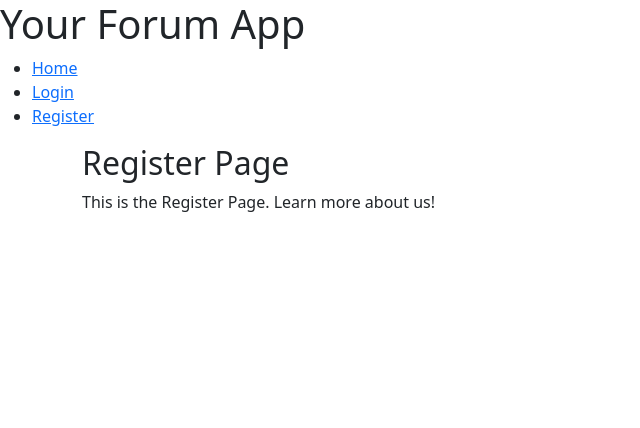
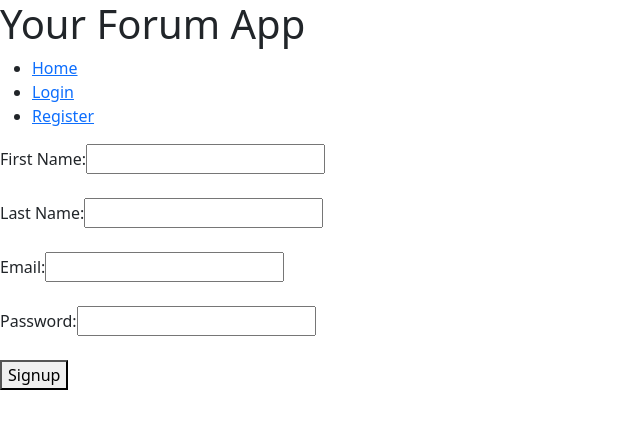
Before and after one commit to BeyondReddit/RedditFrontendInitial, a React (Vite) app in the folder my-react-app2/: page /register in a window 1280 px wide. Shown: the top 428 px of the page, without its empty margins (0-640 px from the left). Built offline with nearby package versions, Linux system fonts and the light colour scheme.

Commit message:
login and regis no bootstrap

```diff
--- a/my-react-app2/package.json
+++ b/my-react-app2/package.json
@@ -8,10 +8,13 @@
     "build": "vite build",
     "lint": "eslint . --ext js,jsx --report-unused-disable-directives --max-warnings 0",
     "preview": "vite preview"
+
   },
   "dependencies": {
     "bootstrap": "^5.3.2",
+    "http-proxy-middleware": "^2.0.6",
     "react": "^18.2.0",
+    "react-bootstrap": "^2.10.0",
     "react-dom": "^18.2.0",
     "react-router-dom": "^6.22.0"
   },
--- a/my-react-app2/src/App.jsx
+++ b/my-react-app2/src/App.jsx
@@ -6,6 +6,8 @@ import LoginPage from './pages/login/LoginPage.jsx';
 import RegisterPage from './pages/register/RegisterPage.jsx';
 import { BrowserRouter as Router, Route, Routes } from 'react-router-dom';
 import VisitorHomePage from "./pages/visitor/visitor_home/VisitorHomePage.jsx";
+import AdminHomePage from "./pages/admin/admin_home/AdminHomePage.jsx";
+import UserHomePage from "./pages/user/user_home/UserHomePage.jsx";
 
 
 
@@ -18,10 +20,11 @@ const App = () => {
             <Header />
 
             <Routes>
-
                 <Route path="/visitor-home" element={<VisitorHomePage />} />
                 <Route path="/login" element={<LoginPage />} />
                 <Route path="/register" element={<RegisterPage />} />
+                <Route path="/admin-home" element={<AdminHomePage/>} />
+                <Route path="/user-home" element={<UserHomePage/>} />
 
             </Routes>
         </Router>
--- a/my-react-app2/src/pages/admin/admin_home/AdminHomePage.jsx
+++ b/my-react-app2/src/pages/admin/admin_home/AdminHomePage.jsx
@@ -0,0 +1,8 @@
+const AdminHomePage = () => {
+    return (
+        <div>
+            <h2>AdminHomePage</h2>
+        </div>
+    );
+}
+export default AdminHomePage;
--- a/my-react-app2/src/pages/login/LoginPage.jsx
+++ b/my-react-app2/src/pages/login/LoginPage.jsx
@@ -1,15 +1,149 @@
 import React from "react";
+
+import { Container, Form, Button } from 'react-bootstrap';
+import { useState } from 'react';
+import axios from 'axios';
+import { useNavigate } from 'react-router-dom';
 
 
 const LoginPage = () => {
+    const [loginData, setLoginData] = useState({
+        email: '',
+        password: '',
+    });
+
+    const [errors, setErrors] = useState({});
+    const navigate = useNavigate();
+
+    const handleInputChange = (e) => {
+        const { name, value } = e.target;
+        setLoginData({ ...loginData, [name]: value });
+    };
+
+    const validateForm = () => {
+        const errors = {};
+
+        // Check for not-empty email
+        if (!loginData.email.trim()) {
+            errors.email = 'Email is required';
+        } else if (!isValidEmail(loginData.email)) {
+            errors.email = 'Invalid email format';
+        }
+
+        // Check for not-empty password
+        if (!loginData.password.trim()) {
+            errors.password = 'Password is required';
+        }
+
+        setErrors(errors);
+        return Object.keys(errors).length === 0; // Return true if no errors
+    };
+
+    const isValidEmail = (email) => {
+        // Simple email format validation
+        const emailRegex = /^[^\s@]+@[^\s@]+\.[^\s@]+$/;
+        return emailRegex.test(email);
+    };
+
+    const handleLogin = async (e) => {
+        e.preventDefault();
+
+        if (!validateForm()) {
+            // If form validation fails, do not proceed with login
+            return;
+        }
+
+        try {
+            const response = await fetch('http://localhost:8000/auth/login', {
+                method: 'POST',
+                headers: {
+                    'Content-Type': 'application/json',
+                },
+                body: JSON.stringify(loginData),
+            });
+
+            if (!response.ok) {
+                throw new Error('Login failed');
+            }
+
+            const token = await response.text(); // Assuming the token is returned as a plain text
+            console.log('Login successful. Authorization:', token);
+
+            // Store the token in local storage
+            localStorage.setItem('Authorization', token);
+            try {
+                const response = await fetch('http://localhost:8000/getCurrentUser', {
+                    method: 'GET',
+                    headers: {
+                        'Content-Type': 'application/json',
+                        Authorization: `Bearer ${token}`, // Include the token in the headers
+                    },
+                    credentials: 'include',
+                });
+                if (response.ok) {
+                    // If the request is successful, parse the response JSON
+                    const userData = await response.json();
+                    console.log('Current user:', userData);
+                    const userRole = userData[authorities];
+                    if (userRole === 'ADMIN') {
+                        navigate('/admin-home')
+
+                    }
+                    if (userRole === 'USER') {
+                        navigate('/User-home')
+                    }
+                    if (userRole === 'UNVERIFIED') {
+                        navigate('/unverified-home')
+                    }
+
+                } else {
+                    console.error('Failed to fetch current user');
+                }
+            } catch (error) {
+                console.error('Role failed:', error.message);
+            }
+
+            // Example, replace with actual user role
 
 
+        } catch (error) {
+            console.error('Login failed:', error.message);
+        }
+    };
+
     return (
-        <div className="container">
-            <h2>Login Page</h2>
-            <p>This is the Login Page. Learn more about us!</p>
+        <div>
+            <h2>Login</h2>
+            <form onSubmit={handleLogin}>
+                <label>
+                    Email:
+                    <input
+                        type="email"
+                        name="email"
+                        value={loginData.email}
+                        onChange={handleInputChange}
+                        required
+                    />
+                </label>
+                <span>{errors.email}</span>
+                <br />
+                <label>
+                    Password:
+                    <input
+                        type="password"
+                        name="password"
+                        value={loginData.password}
+                        onChange={handleInputChange}
+                        required
+                    />
+                </label>
+                <span>{errors.password}</span>
+                <br />
+                <button type="submit">Login</button>
+            </form>
         </div>
     );
+
 };
 
 export default LoginPage;
--- a/my-react-app2/src/pages/register/RegisterPage.jsx
+++ b/my-react-app2/src/pages/register/RegisterPage.jsx
@@ -1,14 +1,132 @@
-import React from "react";
+import React, { useState } from 'react';
+import axios from 'axios';
 
-const RegisterPage = () => {
+    const RegisterPage = () => {
+        const [formData, setFormData] = useState({
+            firstName: '',
+            lastName: '',
+            email: '',
+            password: '',
+        });
 
+        const [errors, setErrors] = useState({});
 
-    return (
-        <div className="container">
-            <h2>Register Page</h2>
-            <p>This is the Register Page. Learn more about us!</p>
-        </div>
-    );
-};
+        const handleChange = (e) => {
+            const { name, value } = e.target;
+            setFormData({ ...formData, [name]: value });
+        };
+
+        const validateForm = () => {
+            const errors = {};
+
+            // Check for not-empty
+            if (!formData.firstName.trim()) {
+                errors.firstName = 'First Name is required';
+            }
+
+            if (!formData.lastName.trim()) {
+                errors.lastName = 'Last Name is required';
+            }
+
+            if (!formData.email.trim()) {
+                errors.email = 'Email is required';
+            } else if (!isValidEmail(formData.email)) {
+                errors.email = 'Invalid email format';
+            }
+
+            if (!formData.password.trim()) {
+                errors.password = 'Password is required';
+            }
+
+            setErrors(errors);
+            return Object.keys(errors).length === 0; // Return true if no errors
+        };
+
+        const isValidEmail = (email) => {
+            // Simple email format validation
+            const emailRegex = /^[^\s@]+@[^\s@]+\.[^\s@]+$/;
+            return emailRegex.test(email);
+        };
+
+        const handleSignup = async (e) => {
+            e.preventDefault();
+
+            if (!validateForm()) {
+                // If form validation fails, do not proceed with signup
+                return;
+            }
+
+            try {
+                const response = await axios.post('http://localhost:8000/auth/signup', formData);
+                console.log('Signup successful:', response.data);
+                // Handle success, redirect, or perform any other actions
+            } catch (error) {
+                console.error('Signup failed:', error.message);
+                // Handle error, display an error message, etc.
+            }
+        };
+
+        return (
+            <form onSubmit={handleSignup}>
+                <div>
+                    <label>
+                        First Name:
+                        <input
+                            type="text"
+                            name="firstName"
+                            value={formData.firstName}
+                            onChange={handleChange}
+                            required
+                        />
+                    </label>
+                    <span>{errors.firstName}</span>
+                </div>
+                <br />
+                <div>
+                    <label>
+                        Last Name:
+                        <input
+                            type="text"
+                            name="lastName"
+                            value={formData.lastName}
+                            onChange={handleChange}
+                            required
+                        />
+                    </label>
+                    <span>{errors.lastName}</span>
+                </div>
+                <br />
+                <div>
+                    <label>
+                        Email:
+                        <input
+                            type="email"
+                            name="email"
+                            value={formData.email}
+                            onChange={handleChange}
+                            required
+                        />
+                    </label>
+                    <span>{errors.email}</span>
+                </div>
+                <br />
+                <div>
+                    <label>
+                        Password:
+                        <input
+                            type="password"
+                            name="password"
+                            value={formData.password}
+                            onChange={handleChange}
+                            required
+                        />
+                    </label>
+                    <span>{errors.password}</span>
+                </div>
+                <br />
+                <button type="submit">Signup</button>
+            </form>
+        );
+    };
 
 export default RegisterPage;
```
Also changed, not shown: my-react-app2/proxy.conf.json (added, +18 -0 lines), my-react-app2/src/setUpProxy.js (added, +11 -0 lines), my-react-app2/src/pages/unverifiedUser/UnverifiedUser.jsx (added), 1 other file (tests, documents, lock files or other folders).
